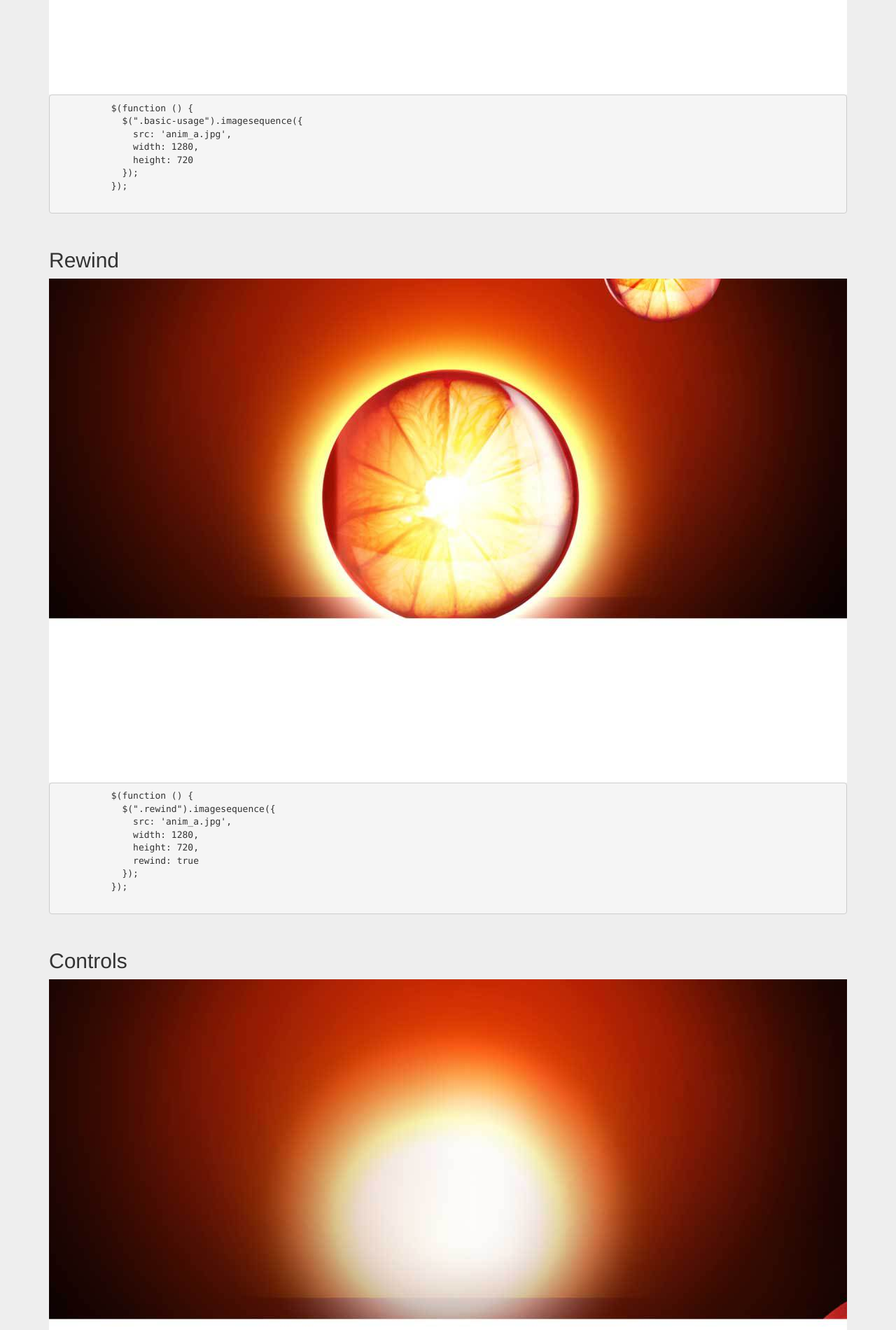
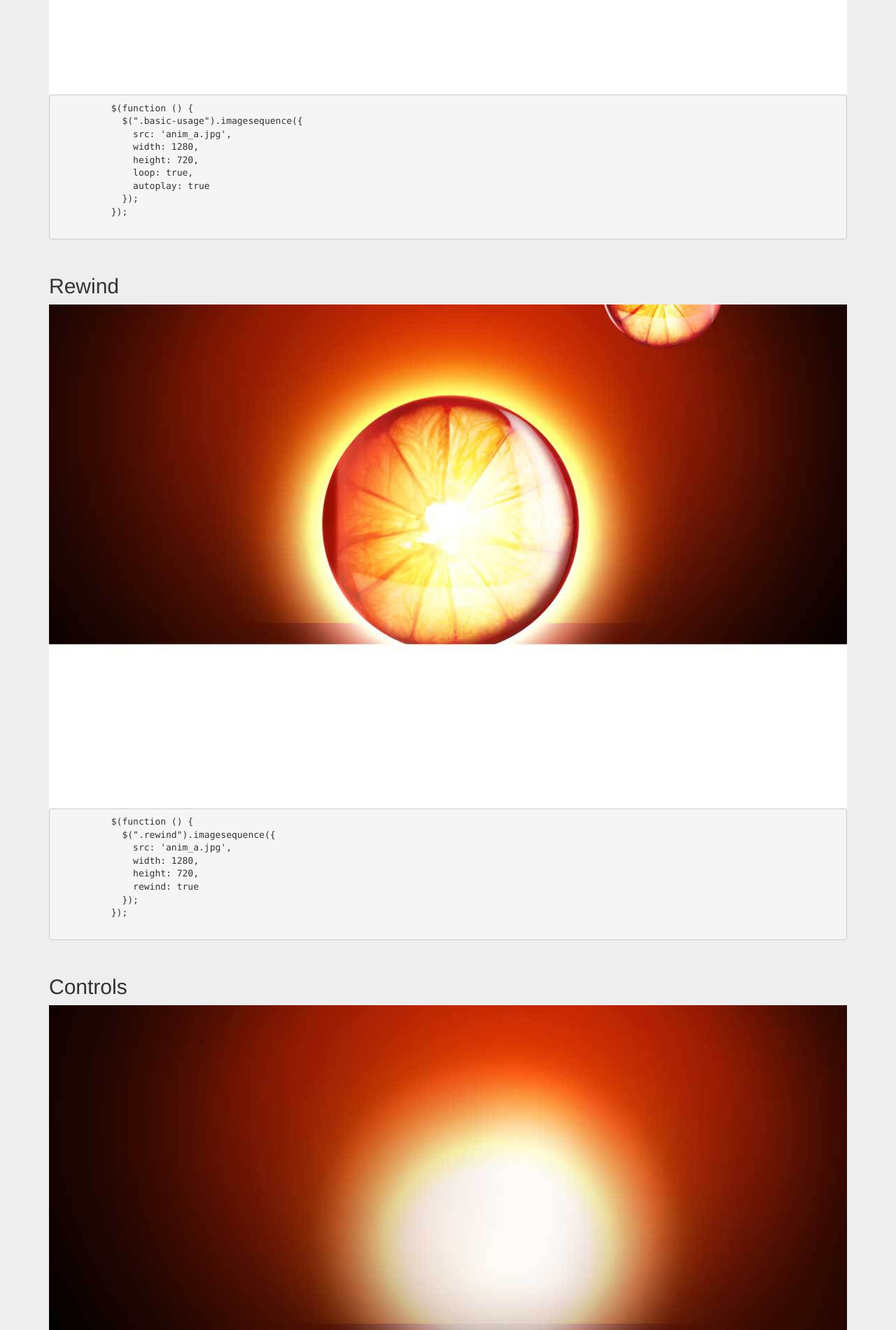
Before and after one commit to lespoupeesrusses/jquery-image-sequence, a plain HTML site: page index.html in a window 1280 px wide. Shown: the part 740-2640 px from the top of the page at 70% size. Drawn offline with nearby package versions, Linux system fonts and the light colour scheme.

Commit message:
Demos : loop, autoplay

```diff
--- a/index.html
+++ b/index.html
@@ -37,7 +37,9 @@
             $(".basic-usage").imagesequence({
               src: 'anim_a.jpg',
               width: 1280,
-              height: 720
+              height: 720,
+              loop: true,
+              autoplay: true
             });
           });
         </pre>
@@ -46,7 +48,9 @@
             $(".basic-usage").imagesequence({
               src: 'anim_a.jpg',
               width: 1280,
-              height: 720
+              height: 720,
+              loop: true,
+              autoplay: true
             });
           });
         </script>
@@ -71,7 +75,9 @@
               src: 'anim_a.jpg',
               width: 1280,
               height: 720,
-              rewind: true
+              rewind: true,
+              loop: true,
+              autoplay: true
             });
           });
         </script>
--- a/jquery.imagesequence.js
+++ b/jquery.imagesequence.js
@@ -6,12 +6,20 @@ var ImageSequence = function (target, options) {
   this.src = options.src;
   this.width = options.width;
   this.height = options.height;
-  this.controls = options.controls;
   this.image = new Image();
   this.step = 1;
+  this.loop = false;
+  if (options.loop) {
+    this.loop = true;
+  }
+  this.autoplay = false;
+  if (options.autoplay) {
+    this.autoplay = true;
+  }
   if (options.rewind) {
     this.step = -1;
   }
+  this.shouldPlay = this.autoplay;
 
   var _this = this;
 
@@ -24,13 +32,14 @@ var ImageSequence = function (target, options) {
 
   this.run = function () {
     setTimeout(function () {
-      _this.nextFrame();
-      _this.run();
+      if(_this.shouldPlay){
+        _this.nextFrame();
+        _this.run();
+      }
     }, 40);
   }
 
   this.play = function () {
-    console.log('playyy')
     _this.step = 1;
   }
 
@@ -65,10 +74,29 @@ var ImageSequence = function (target, options) {
     });
   }
 
+  /*
+  Not necessarily 1, 2, 3...
+  Can be 8, 7, 6...
+  Could also be 0, 5, 10, 15...
+  */
   this.nextFrame = function () {
-    _this.currentFrame = (_this.currentFrame + _this.step) % _this.countFrames();
-    if (_this.currentFrame < 0) {
-      _this.currentFrame += _this.countFrames();
+    _this.currentFrame = _this.currentFrame + _this.step;
+    if (_this.currentFrame >= _this.countFrames()) {
+      // On the right, end of sequence
+      if (_this.loop) {
+        _this.currentFrame -= _this.countFrames();
+      } else {
+        _this.currentFrame = _this.countFrames() - 1;
+        _this.shouldPlay = false;
+      }
+    } else if (_this.currentFrame < 0) {
+      // On the left, beginning of sequence
+      if(_this.loop){
+        _this.currentFrame += _this.countFrames();
+      } else {
+        _this.currentFrame = 0;
+        _this.shouldPlay = false;
+      }
     }
     _this.drawCurrentFrame();
   }
@@ -78,7 +106,10 @@ var ImageSequence = function (target, options) {
   }
 
   this.init();
-  this.run();
+  if(_this.autoplay){
+    this.run();
+    console.log(this);
+  }
 }
 
 if($) {
```
